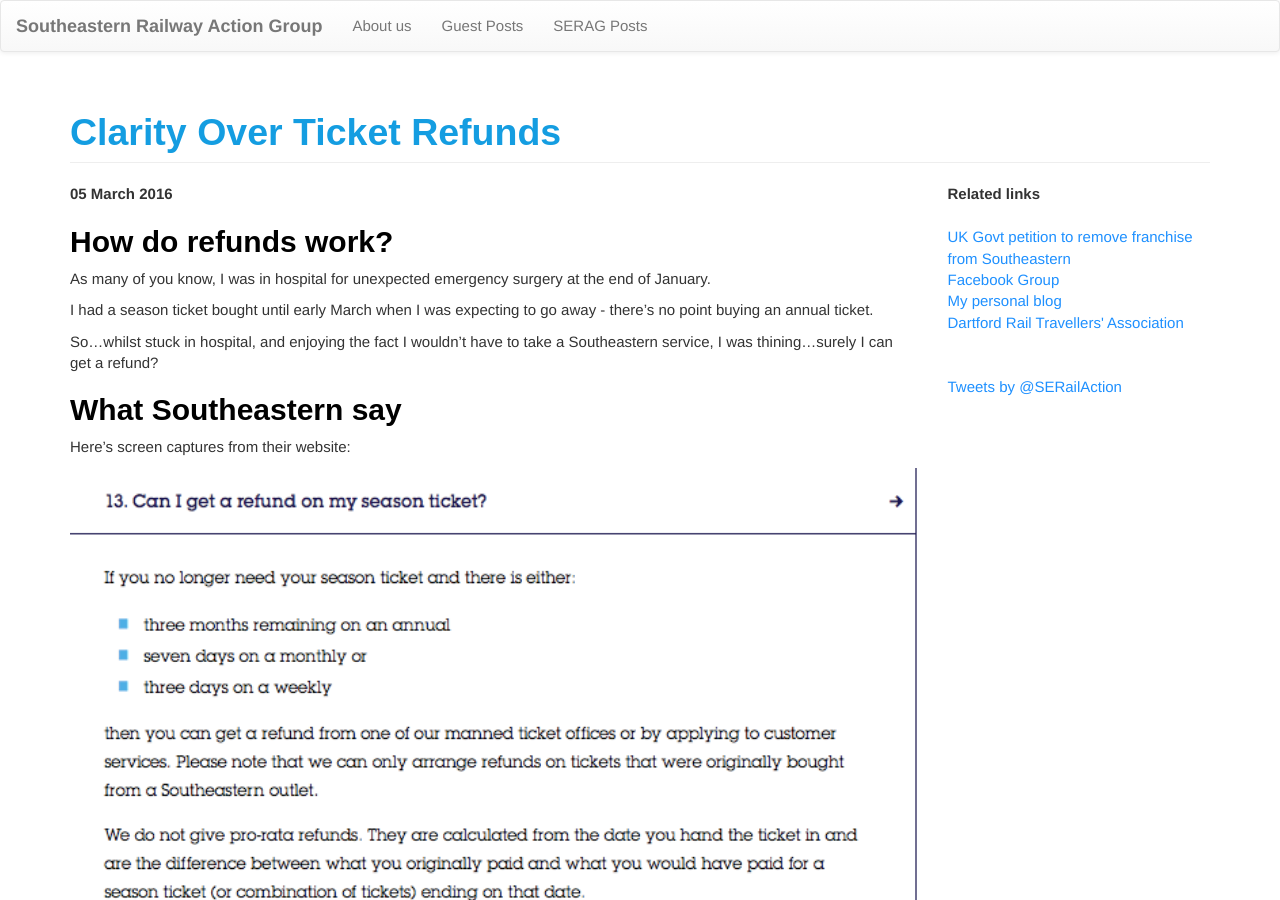
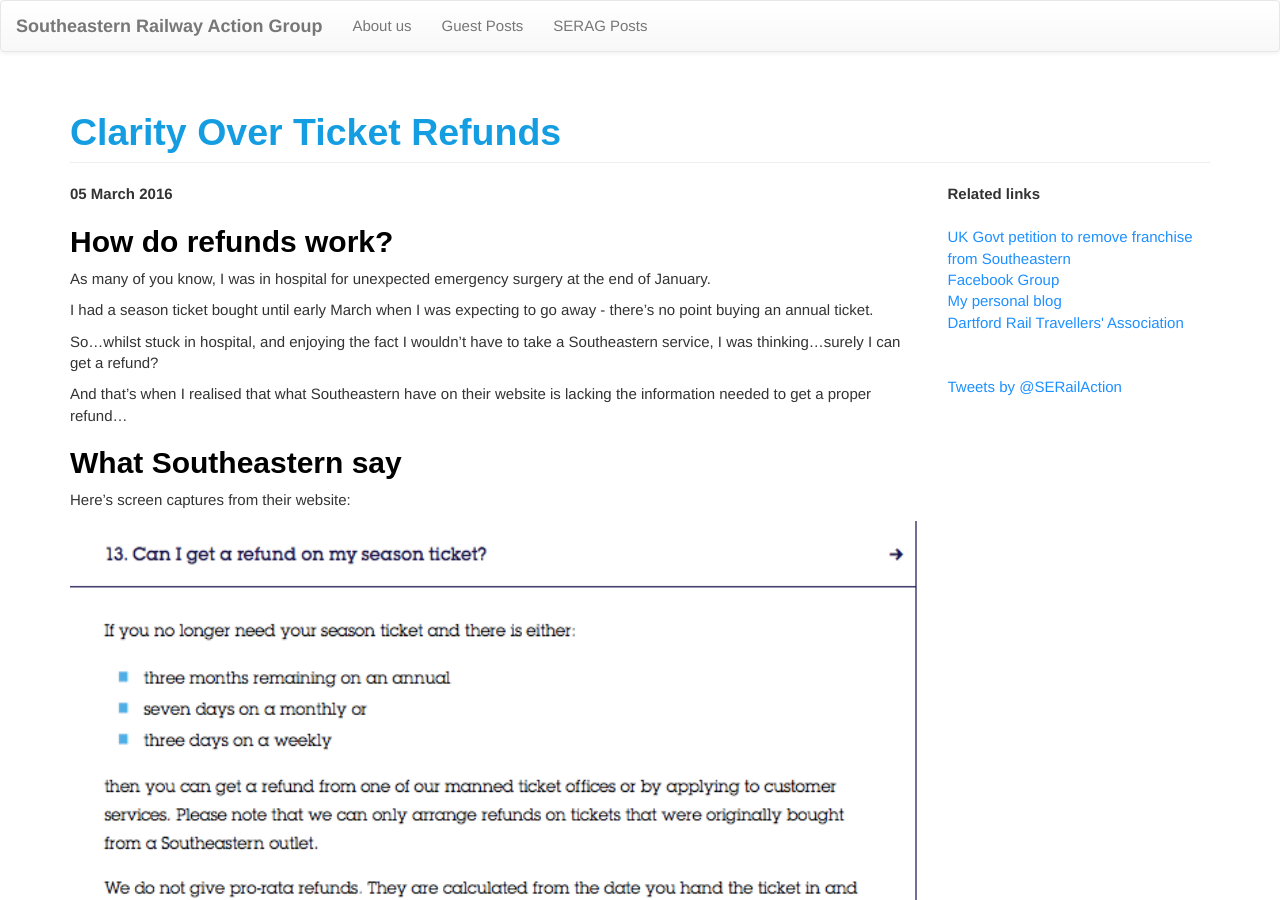
Before and after one commit to serailaction/serailaction.github.io, a Jekyll site: the page built from _posts/2016-03-05-Clarity-over-ticket-refunds.md, in a window 1280 px wide and 900 px high. Built offline with Jekyll 4.4.1, drawn with Linux system fonts in a browser that asks for light colours; nearby versions of some CDN libraries; comment, search, counter and statistics services are not loaded.

Commit message:
fixed typo, added a line before the split

```diff
--- a/_posts/2016-03-05-Clarity-over-ticket-refunds.md
+++ b/_posts/2016-03-05-Clarity-over-ticket-refunds.md
@@ -15,7 +15,9 @@
 
 I had a season ticket bought until early March when I was expecting to go away - there's no point buying an annual ticket.
 
-So...whilst stuck in hospital, and enjoying the fact I wouldn't have to take a Southeastern service, I was thining...surely I can get a refund?
+So...whilst stuck in hospital, and enjoying the fact I wouldn't have to take a Southeastern service, I was thinking...surely I can get a refund?
+
+And that's when I realised that what Southeastern have on their website is lacking the information needed to get a proper refund...
 
 SPLIT_HERE
 
```
